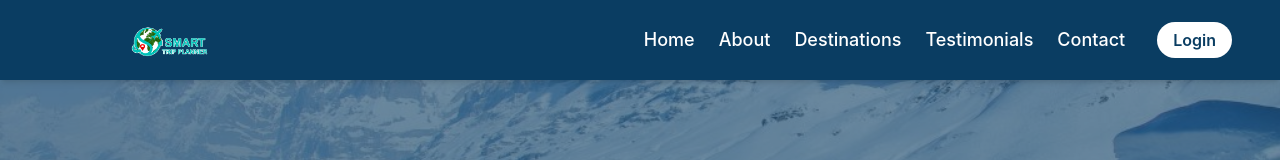
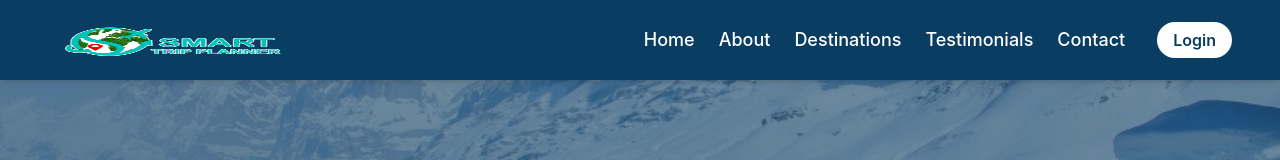
Before and after one commit to blessyk/smart_trip_planner, a React (Vite) app: page / in a window 1280 px wide. Shown: the top 160 px of the page. Built offline with nearby package versions, Linux system fonts and the light colour scheme.

Commit message:
Update Navbar.jsx

```diff
--- a/src/components/Navbar.jsx
+++ b/src/components/Navbar.jsx
@@ -15,7 +15,7 @@ export default function Navbar() {
                     <img
                         src="/logo.png"
                         alt="logo"
-                        className="w-60 h-10 object-contain"
+                        className="w-60 h-10 object-container"
                     />
                 </div>
                 <div className="hidden md:flex items-center gap-8">
```
